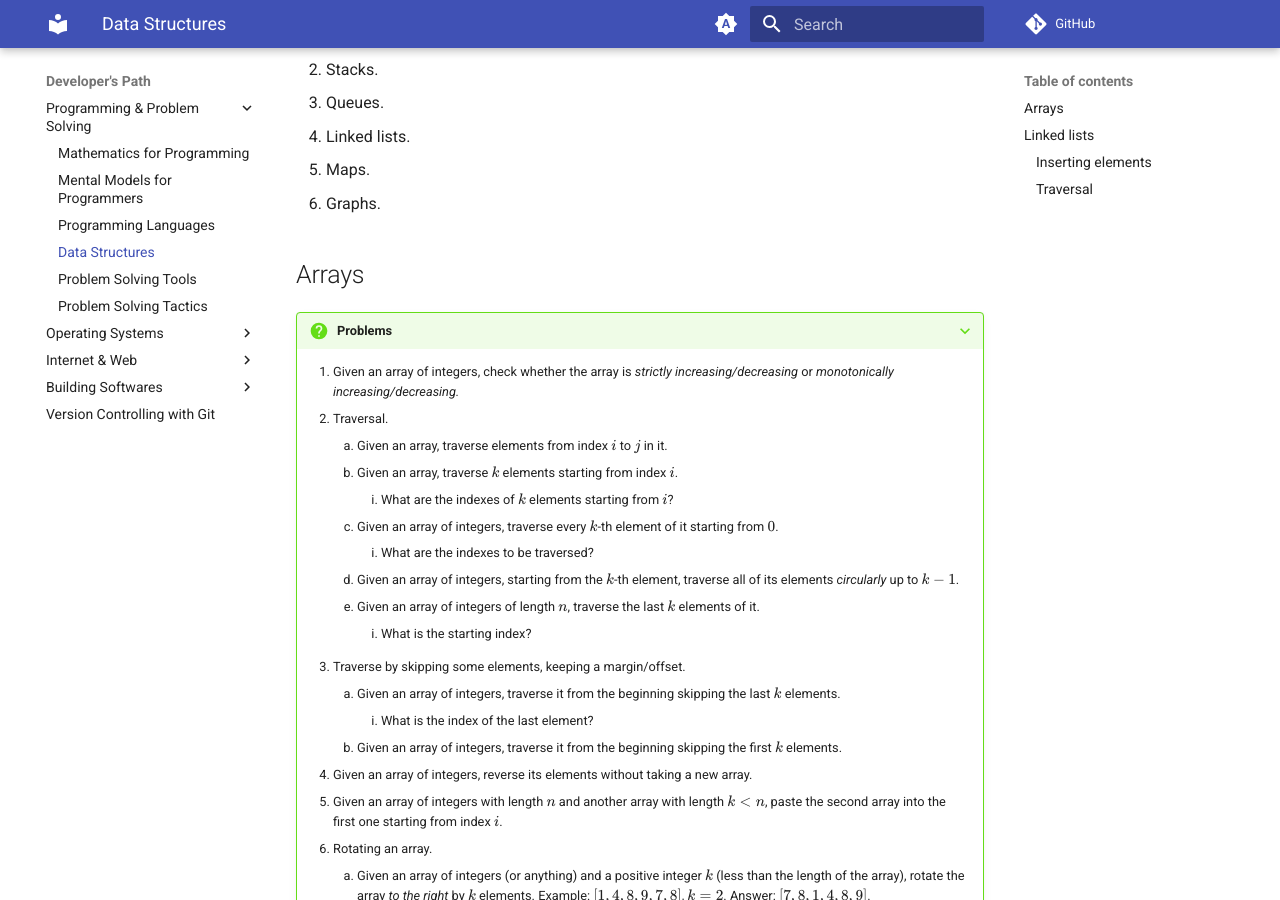
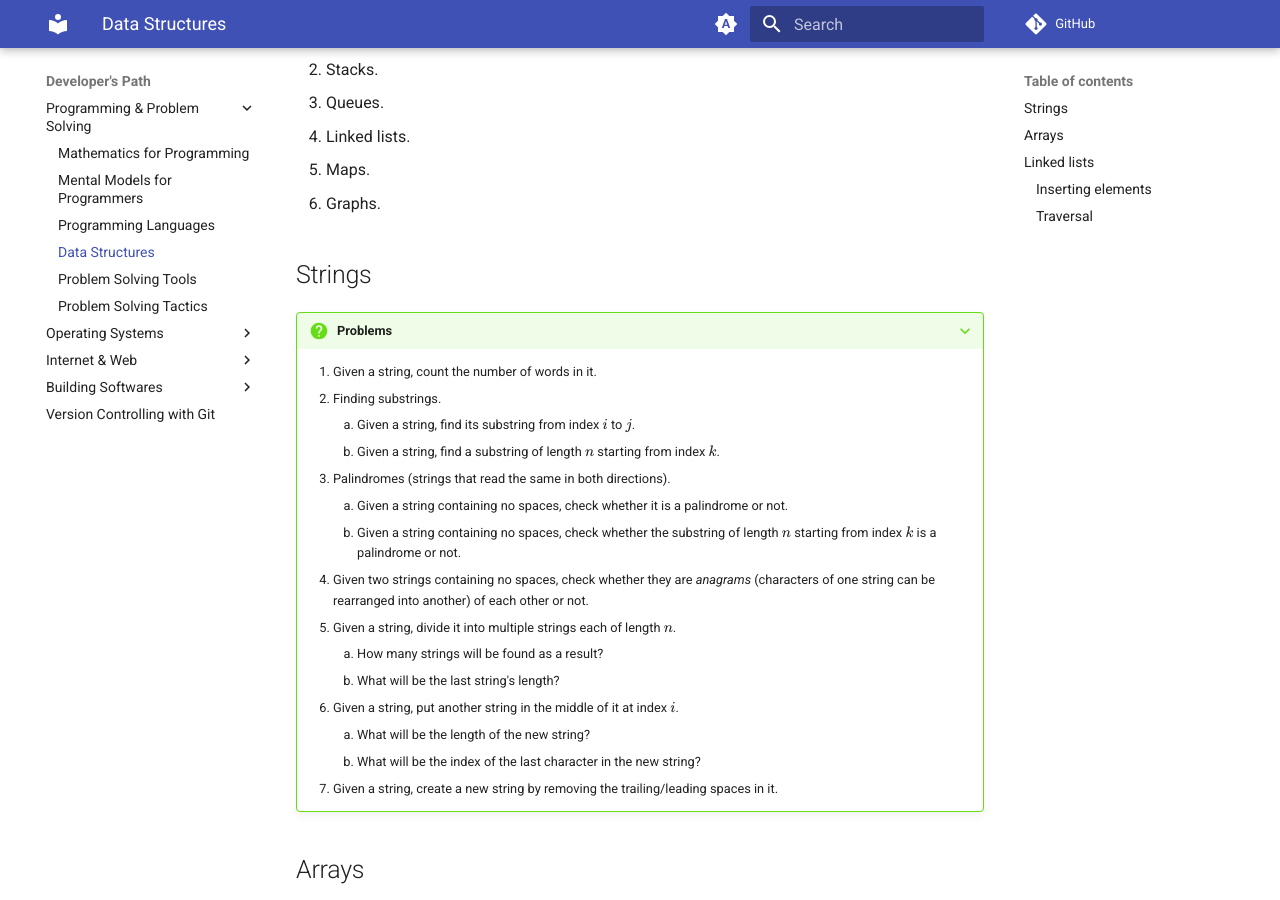
Before and after one commit to gharials/dev-path, an MkDocs documentation site: the page built from docs/programming/data-structures.md, in a window 1280 px wide and 900 px high, scrolled down 435 px. Built offline with MkDocs 1.6.1 and Material for MkDocs 9.7.7, drawn with Linux system fonts in a browser that asks for light colours; comment, search, counter and statistics services are not loaded.

Commit message:
'data-structures': string problems.

```diff
--- a/docs/programming/data-structures.md
+++ b/docs/programming/data-structures.md
@@ -10,6 +10,25 @@ A few commonly used data structures are the following:
 4. Linked lists.
 5. Maps.
 6. Graphs.
+
+## Strings
+
+???+ question "Problems"
+    1. Given a string, count the number of words in it.
+    2. Finding substrings.
+        1. Given a string, find its substring from index $i$ to $j$.
+        2. Given a string, find a substring of length $n$ starting from index $k$.
+    3. Palindromes (strings that read the same in both directions).
+        1. Given a string containing no spaces, check whether it is a palindrome or not.
+        2. Given a string containing no spaces, check whether the substring of length $n$ starting from index $k$ is a palindrome or not.
+    4. Given two strings containing no spaces, check whether they are _anagrams_ (characters of one string can be rearranged into another) of each other or not.
+    5. Given a string, divide it into multiple strings each of length $n$.
+        1. How many strings will be found as a result?
+        2. What will be the last string's length?
+    6. Given a string, put another string in the middle of it at index $i$.
+        1. What will be the length of the new string?
+        2. What will be the index of the last character in the new string?
+    7. Given a string, create a new string by removing the trailing/leading spaces in it.
 
 ## Arrays
 
```
